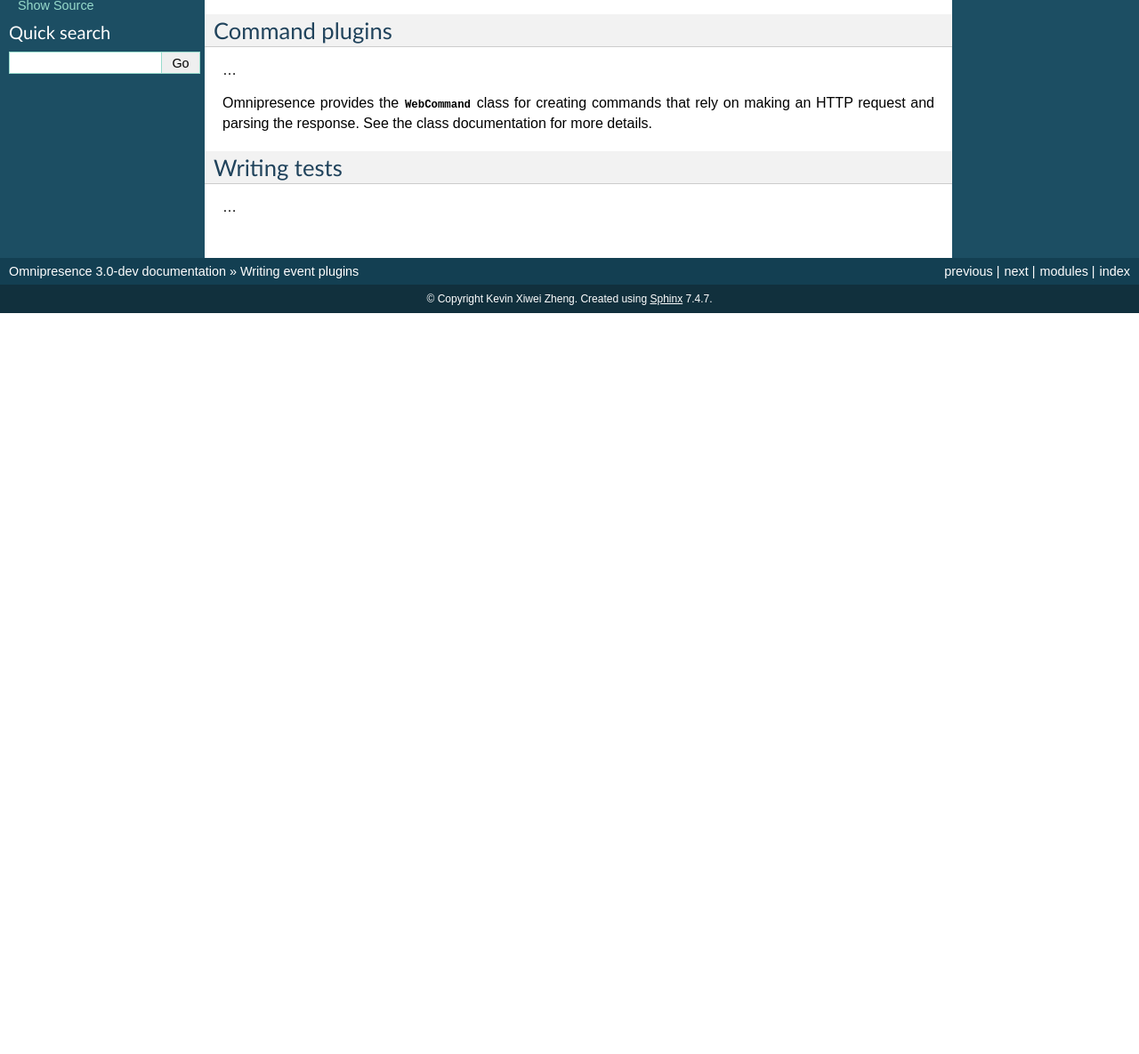
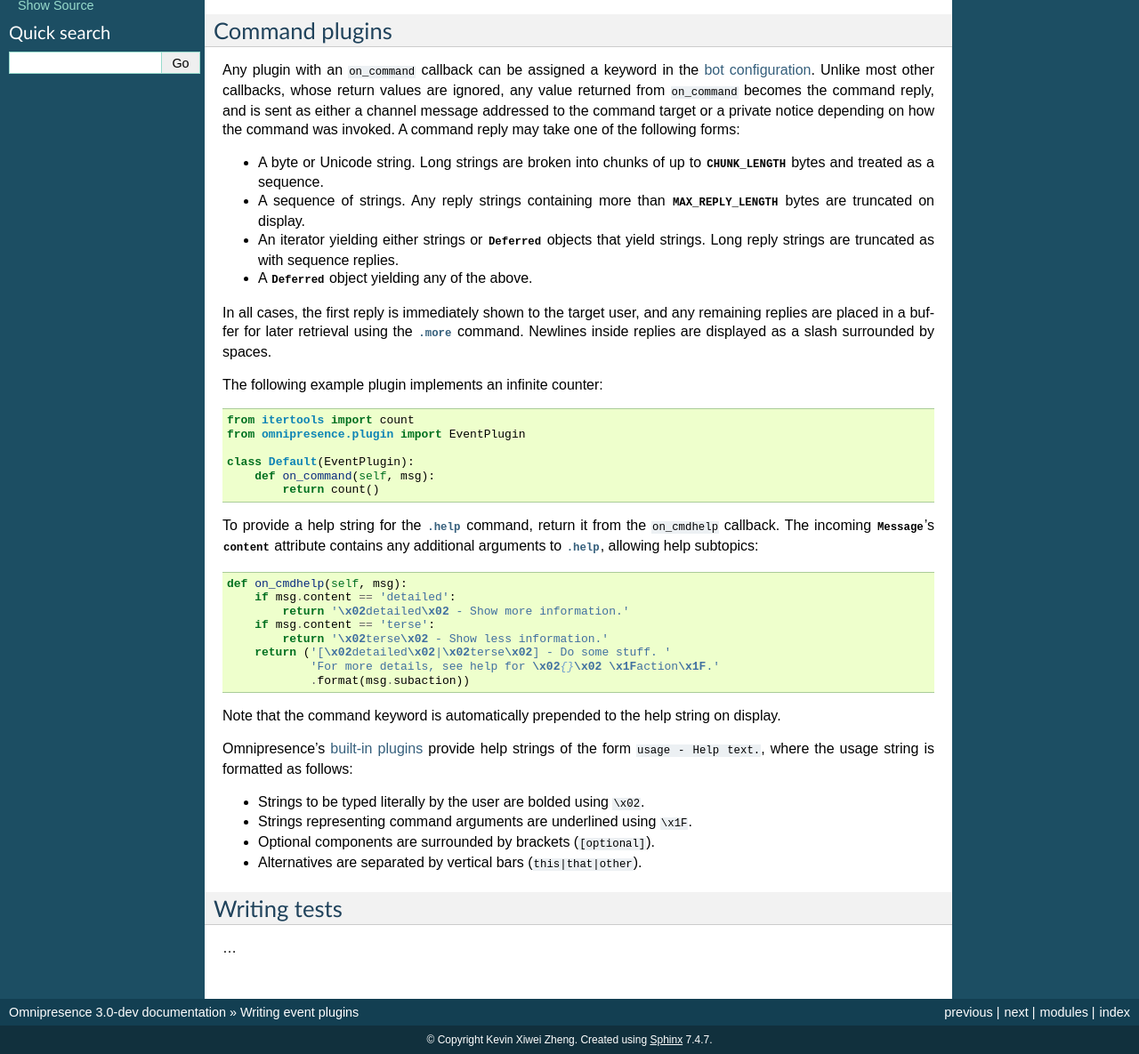
Before and after one commit to kxz/omnipresence, a Sphinx documentation site: the page built from docs/plugins.rst, in a window 1280 px wide, cut to the strip 274-1459 px from the top of the page. Shown: the whole strip at 89% size. Built offline with Sphinx 7.4.7, drawn with Linux system fonts in a browser that asks for light colours; before the commit the page ends 900 px from its top, so only the background shows below that.

Commit message:
Add "writing commands" to documentation

```diff
--- a/docs/api.rst
+++ b/docs/api.rst
@@ -5,7 +5,7 @@ Core IRC client
 ===============
 
 .. automodule:: omnipresence.connection
-   :members: Connection
+   :members: Connection, CHUNK_LENGTH, MAX_REPLY_LENGTH
 
 Messages
 ========
--- a/docs/plugins.rst
+++ b/docs/plugins.rst
@@ -90,12 +90,73 @@ distribution, see :doc:`builtins`.
 Command plugins
 ===============
 
-...
+Any plugin with an ``on_command`` callback can be assigned a keyword in
+the :doc:`bot configuration <settings>`.
+Unlike most other callbacks, whose return values are ignored, any value
+returned from ``on_command`` becomes the command reply, and is sent as
+either a channel message addressed to the command target or a private
+notice depending on how the command was invoked.
+A command reply may take one of the following forms:
 
-Omnipresence provides the :py:class:`~omnipresence.web.WebCommand` class
-for creating commands that rely on making an HTTP request and parsing
-the response.
-See the class documentation for more details.
+.. _command-replies:
+
+* A byte or Unicode string.
+  Long strings are broken into chunks of up to :py:data:`.CHUNK_LENGTH`
+  bytes and treated as a sequence.
+
+* A sequence of strings.
+  Any reply strings containing more than :py:data:`.MAX_REPLY_LENGTH`
+  bytes are truncated on display.
+
+* An iterator yielding either strings or :py:class:`Deferred` objects
+  that yield strings.
+  Long reply strings are truncated as with sequence replies.
+
+* A :py:class:`Deferred` object yielding any of the above.
+
+In all cases, the first reply is immediately shown to the target user,
+and any remaining replies are placed in a buffer for later retrieval
+using the :py:mod:`.more <.plugins.more>` command.
+Newlines inside replies are displayed as a slash surrounded by spaces.
+
+The following example plugin implements an infinite counter::
+
+    from itertools import count
+    from omnipresence.plugin import EventPlugin
+
+    class Default(EventPlugin):
+        def on_command(self, msg):
+            return count()
+
+To provide a help string for the :py:mod:`.help <.plugins.help>` command,
+return it from the ``on_cmdhelp`` callback.
+The incoming :py:class:`.Message`'s :py:attr:`~.Message.content`
+attribute contains any additional arguments to :py:mod:`.help
+<.plugins.help>`, allowing help subtopics::
+
+        def on_cmdhelp(self, msg):
+            if msg.content == 'detailed':
+                return '\x02detailed\x02 - Show more information.'
+            if msg.content == 'terse':
+                return '\x02terse\x02 - Show less information.'
+            return ('[\x02detailed\x02|\x02terse\x02] - Do some stuff. '
+                    'For more details, see help for \x02{}\x02 \x1Faction\x1F.'
+                    .format(msg.subaction))
+
+Note that the command keyword is automatically prepended to the help
+string on display.
+
+Omnipresence's :doc:`built-in plugins <builtins>` provide help strings
+of the form ``usage - Help text.``, where the usage string is formatted
+as follows:
+
+* Strings to be typed literally by the user are bolded using ``\x02``.
+
+* Strings representing command arguments are underlined using ``\x1F``.
+
+* Optional components are surrounded by brackets (``[optional]``).
+
+* Alternatives are separated by vertical bars (``this|that|other``).
 
 
 Writing tests
```
